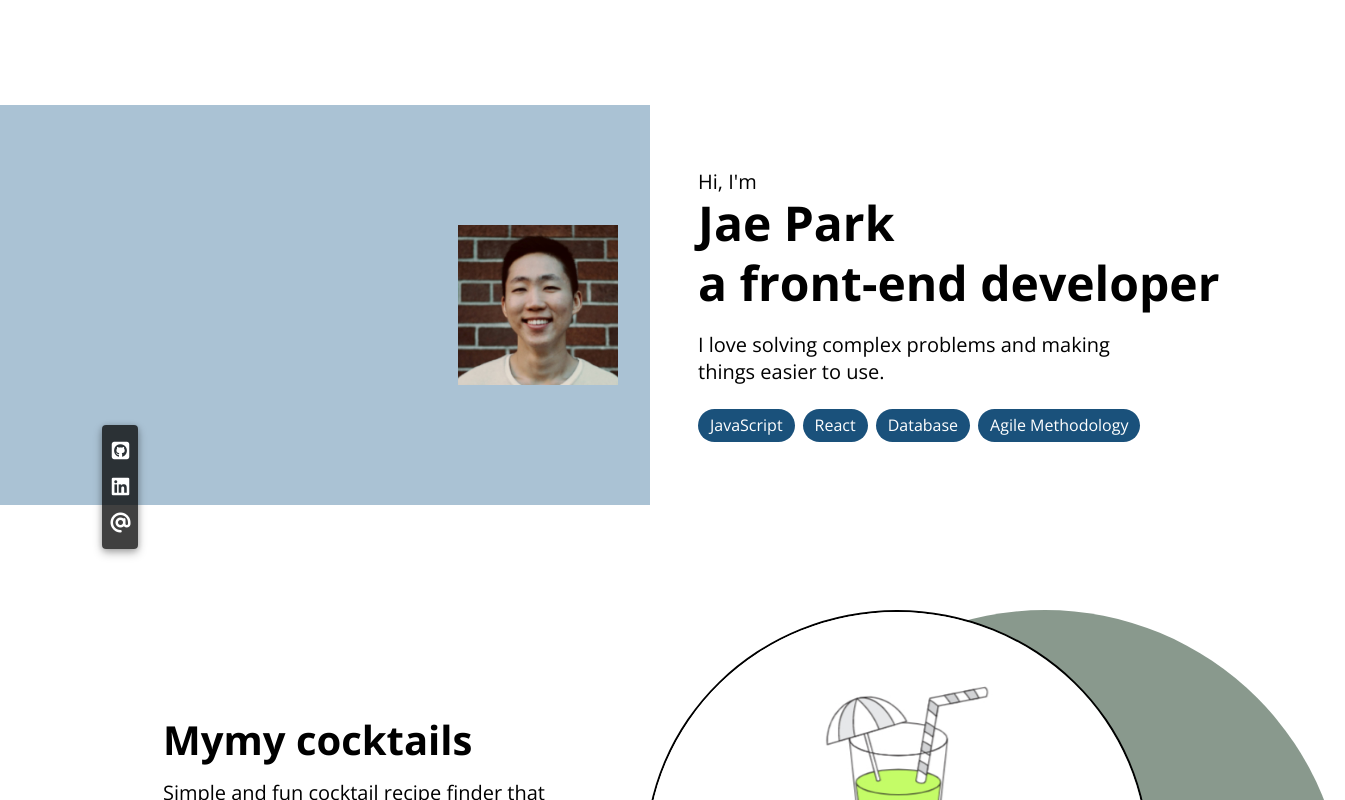
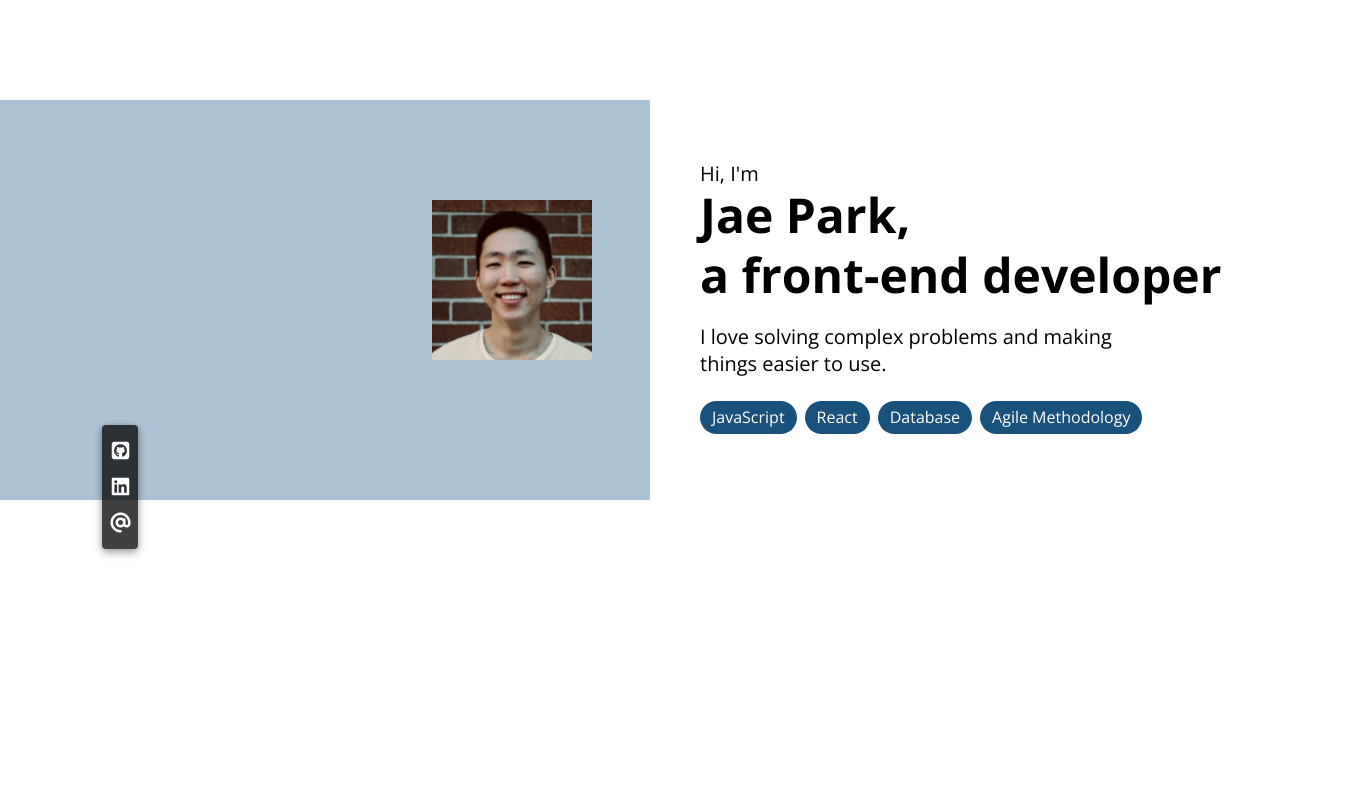
Before and after one commit to jaebungs/portfolio-website, a React (Create React App) app: page / in a window 1280 px wide. Shown: the top 800 px of the page, 1345 px wide, since content can reach past the window. Built offline with nearby package versions, Linux system fonts and the light colour scheme.

Commit message:
Update Parallex on About and contact section

```diff
--- a/src/App.js
+++ b/src/App.js
@@ -1,13 +1,22 @@
 import Contact from './components/Contact';
 import About from './components/About';
 import Project from './components/Project';
+import {Parallax, ParallaxLayer} from 'react-spring/renderprops-addons';
 
 function App() {
   return (
     <main className="App">
-      <Contact />
-      <About />
-      <Project />
+      <Parallax pages={2}>
+        <ParallaxLayer className="contact-parallax" offset={0} speed={-1}>
+          <Contact />
+        </ParallaxLayer>
+        {/* <ParallaxLayer offset={0} speed={0}> */}
+        <About />
+        {/* </ParallaxLayer> */}
+        {/* <ParallaxLayer offset={1} speed={0}> */}
+        <Project />
+        {/* </ParallaxLayer> */}
+      </Parallax>
     </main>
   );
 }
--- a/src/components/About.js
+++ b/src/components/About.js
@@ -2,6 +2,7 @@ import React, {useState, useEffect} from 'react';
 import Image from '../files/profile.jpg';
 import Trail from '../hook/Trail';
 import TechChips from '../hook/TechChips';
+import {ParallaxLayer} from 'react-spring/renderprops-addons';
 
 const About = () => {
   const [open, setOpen] = useState(false);
@@ -10,25 +11,32 @@ const About = () => {
     setOpen(true);
   }, []);
 
+  // className on ParallaxLayer determines elements' position.
   return (
     <section className="about-section" id="about">
       <div className="about flex--vertical-center">
-        <div className="blue-square flex--end">
+        <ParallaxLayer className="about-parallax" offset={0} factor={0.1} speed={1}>
+          <div className="blue-square"></div>
+        </ParallaxLayer>
+        <ParallaxLayer className="about-parallax__profile-pic" offset={0} factor={0.2} speed={0.4}>
           <img className="profile-picture" src={Image} alt="Jae's profile" />
-        </div>
+        </ParallaxLayer>
+
         <div className="about__text">
           <Trail open={open} className="trail-container">
             <p>Hi, I'm</p>
-            <h1 className="bold-typography">Jae Park</h1>
+            <h1 className="bold-typography">Jae Park,</h1>
             <p className="bold-typography">a front-end developer</p>
-            <p className="description-typography">I love solving complex problems and making things easier to use.</p>
-            <TechChips techs={['JavaScript', 'React', 'Database', 'Agile Methodology']} color='dark-blue' />
-
+            <p className="description-typography">
+              I love solving complex problems and making things easier to use.
+            </p>
+            <TechChips
+              techs={['JavaScript', 'React', 'Database', 'Agile Methodology']}
+              color="dark-blue"
+            />
           </Trail>
         </div>
       </div>
-
-
     </section>
   );
 };
--- a/src/components/Project.js
+++ b/src/components/Project.js
@@ -2,10 +2,12 @@ import React from 'react';
 import ProjectInfoCard from './projects/ProjectInfoCard';
 import cocktails from '../files/cocktails.jpg';
 import masonry from '../files/masonry.JPG';
+import {ParallaxLayer} from 'react-spring/renderprops-addons';
 
 const Project = () => {
   return (
     <section className="project-section">
+      <ParallaxLayer offset={0.6} speed={0}>
       <article className="project-section__article flex--center responsive-reverse-column">
         <ProjectInfoCard
           title="Mymy cocktails"
@@ -38,9 +40,10 @@ const Project = () => {
           code={'https://github.com/jaebungs/MyMy-Cocktails'}
           techs={['React', 'Firebase', 'SCSS']}
           color="dark-pink"
-          description="Mansory gallery generator that includes modal extend view, drag and drop order change and multiple image upload and delete."
+          description="Masonry gallery page generator that includes extend modal view, order change with drag and drop and multiple image upload/delete."
         />
       </article>
+      </ParallaxLayer>
     </section>
   );
 };
--- a/src/styles/components/_pictures.scss
+++ b/src/styles/components/_pictures.scss
@@ -2,6 +2,7 @@
     width: 16rem;
     height: 16rem;
     margin:0 $b-margin;
+    z-index: 10;
 }
 
 .project-image {
--- a/src/styles/sections/_about.scss
+++ b/src/styles/sections/_about.scss
@@ -1,19 +1,25 @@
 .about-section {
-    padding: 3rem 0;
-    margin: 7.5rem auto;
+    margin-top: 16rem;
+}
+.about-parallax {
+    top: 10rem;
+    left: 0;
+    &__profile-pic {
+        top: 20rem;
+        left: 40rem;
+    }
 }
 
 .blue-square {
     width: 65rem;
     height: 40rem;
     background-color: $light-blue;
-    float: left;
 }
 
 .about {
     &__text{
         font-size: $description-typography;
-        margin-left: $vb-margin;
+        margin-left: 70rem;
 
         .description-typography{
             margin-top: $m-margin;
--- a/src/styles/sections/_contact.scss
+++ b/src/styles/sections/_contact.scss
@@ -1,3 +1,8 @@
+.contact-parallax {
+    z-index: 1;
+
+}
+
 .contact {
     background-color: $black-opacity;
     border-radius: 4px;
@@ -6,7 +11,6 @@
     padding: 8px;
     top: 42.5rem;
     left: 8%;
-    z-index: 1;
     &__icon {
         color: #fff;
         font-size: 2rem;
```
Also changed, not shown: src/components/modals/CocktailProjectModal.js (added), src/components/modals/MasonryProjectModal.js (added), 1 other file (tests, documents, lock files or other folders).
